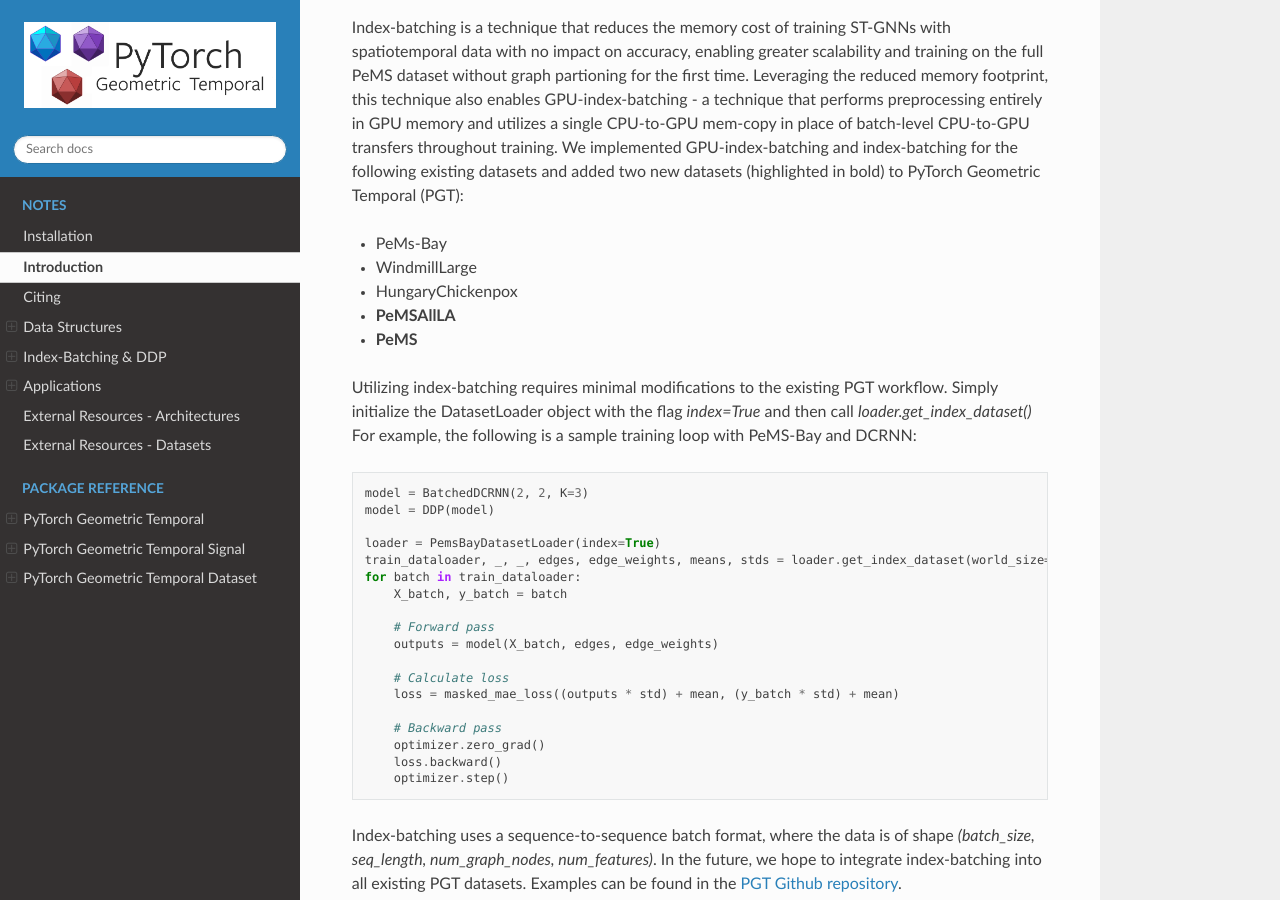
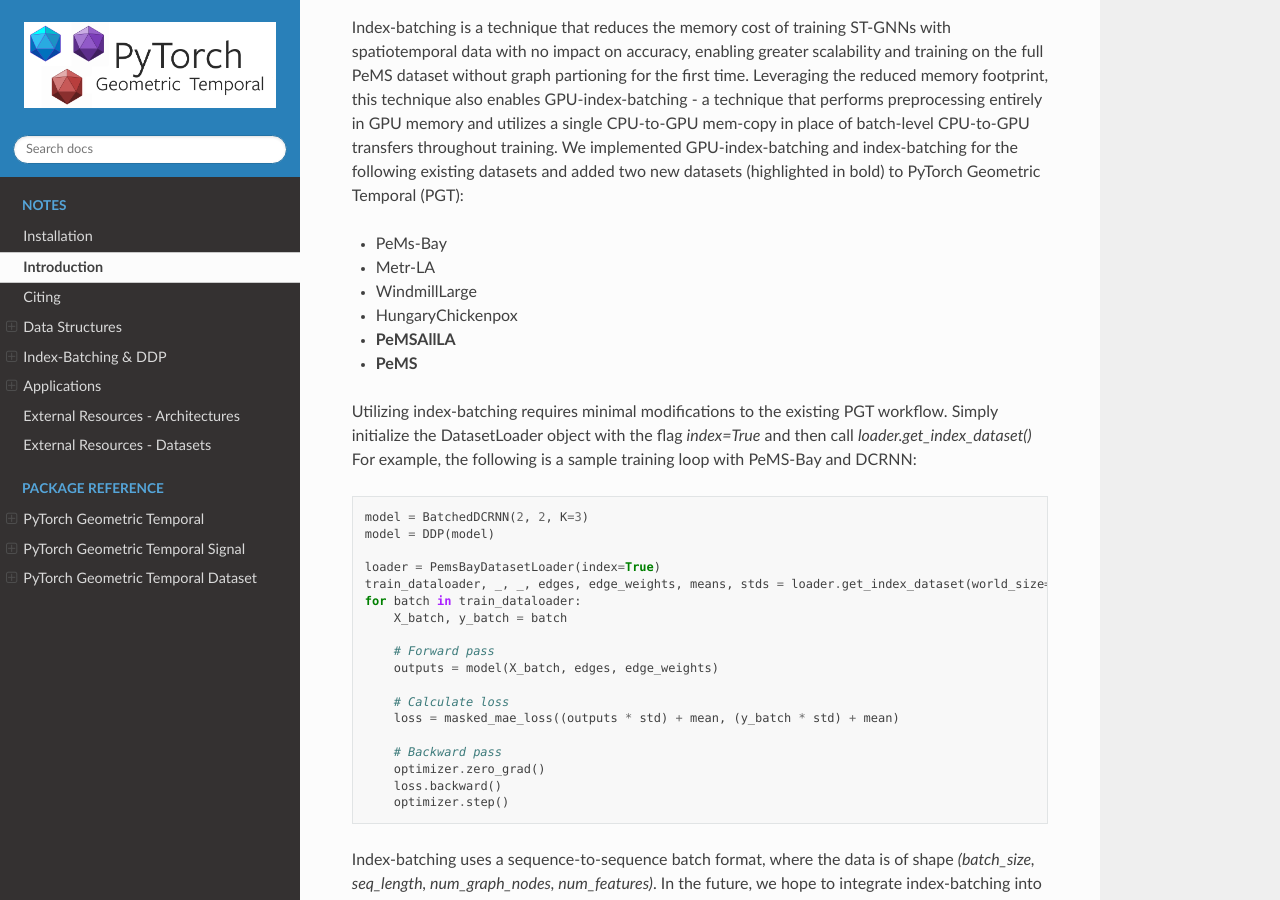
Before and after one commit to benedekrozemberczki/pytorch_geometric_temporal, a Sphinx documentation site: the page built from docs/source/notes/introduction.rst, in a window 1280 px wide and 900 px high, scrolled down 3371 px. Built offline with Sphinx 7.4.7 and the Read the Docs theme 3.1.0, drawn with Linux system fonts in a browser that asks for light colours.

Commit message:
update docs

```diff
--- a/docs/source/notes/introduction.rst
+++ b/docs/source/notes/introduction.rst
@@ -130,6 +130,7 @@ index-batching for the following existing datasets and added two new datasets (h
 to PyTorch Geometric Temporal (PGT):
 
 * PeMs-Bay
+* Metr-LA
 * WindmillLarge
 * HungaryChickenpox
 * **PeMSAllLA**
```
